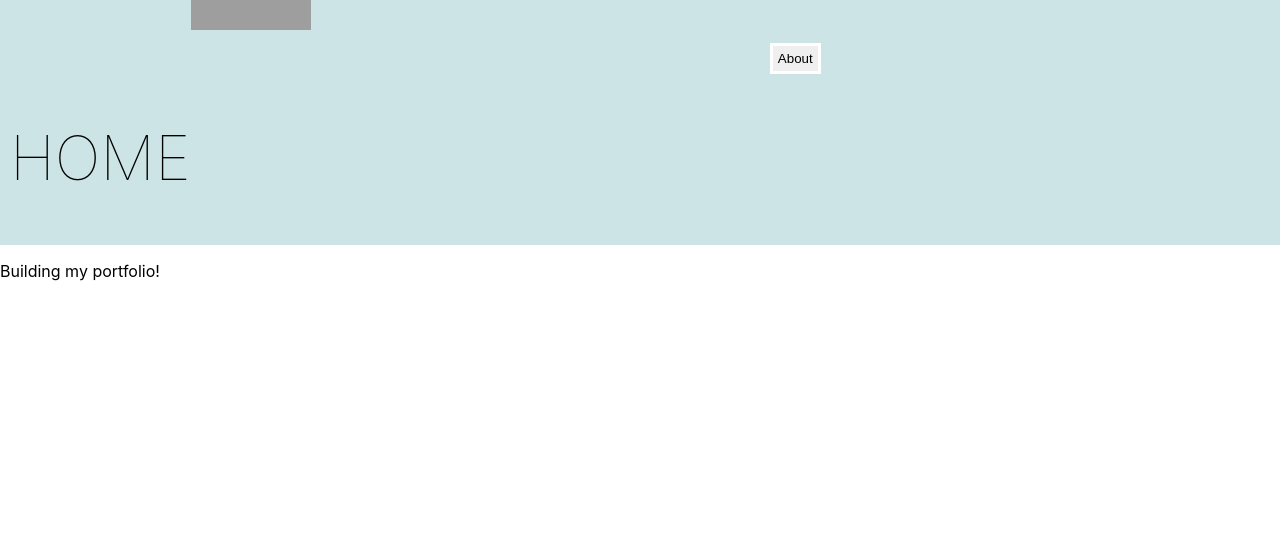
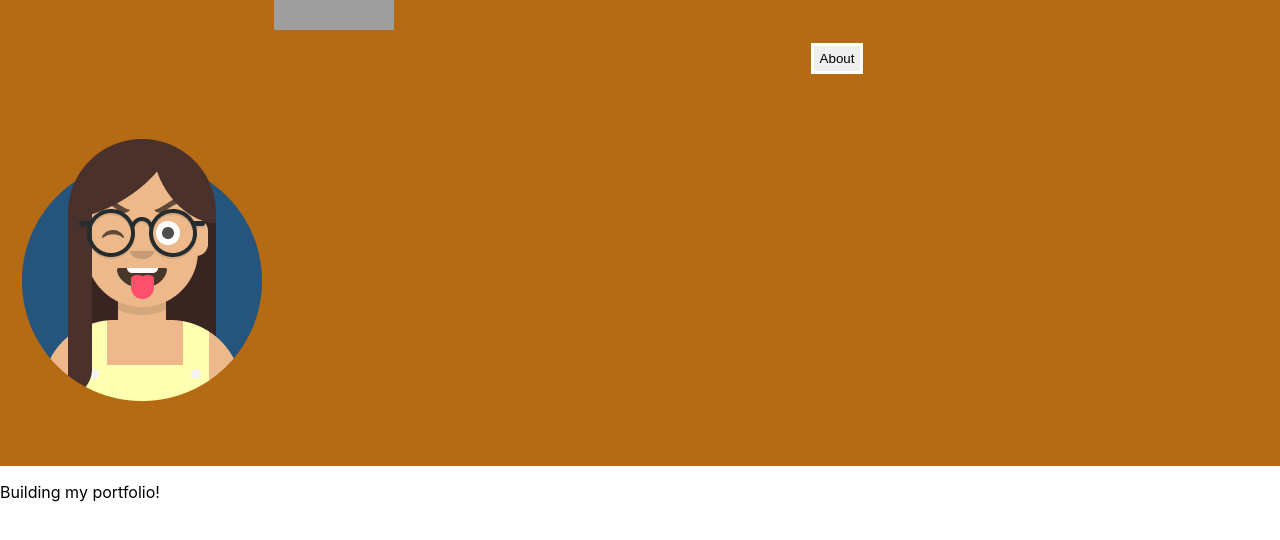
Before and after one commit to 5usana/portfolio, a React (Create React App) app: page / in a window 1280 px wide. Shown: the top 540 px of the page. Built offline with nearby package versions, Linux system fonts and the light colour scheme; grey boxes are pictures that could not be loaded.

Commit message:
updated navbar color, tweaking social media links

```diff
--- a/src/components/NavBar.js
+++ b/src/components/NavBar.js
@@ -1,6 +1,7 @@
 import React from 'react';
 import { Link } from 'react-router-dom';
 import styled from 'styled-components';
+import susana from '../images/avatar-susana.png';
 
 const HomeNav = styled.nav`
 	margin: 0 auto;
@@ -14,7 +15,7 @@ const NavContainer = styled.section`
 	display: flex;
 	flex-direction: row;
 	order: 1;
-	background-color: #CCE4E5;
+	background-color: #b56a14;
 	flex-flow: row;
 `;
 
@@ -34,6 +35,10 @@ const AboutButton = styled.button`
  	order-radius:0.12em;
  	transition: all 0.2s;
 `;
+const StyledLink = styled.a`
+  color: red;
+
+`;
 
 function NavBar() {
 
@@ -41,11 +46,11 @@ function NavBar() {
 		<NavContainer>
 			<Link style={{ textDecoration: 'none' }} to='/'>
 				<HeaderOne>
-					HOME
-					</HeaderOne>
+					<img src={susana} alt='susana avatar' />
+				</HeaderOne>
 			</Link>
 
-				<a href="https://twitter.com/Susana_debugs" target="blank"><img align="center" src="https://cdn.jsdelivr.net/npm/simple-icons@3.0.1/icons/twitter.svg" alt="Susana_debugs" height="30" width="40" /></a>
+				<StyledLink href="https://twitter.com/Susana_debugs" target="blank"><img align="center" src="https://cdn.jsdelivr.net/npm/simple-icons@3.0.1/icons/twitter.svg" alt="Susana_debugs" height="30" width="40" style={{ color: '#23777d' }}/></StyledLink>
 				<a href="https://www.linkedin.com/in/susanacmartins/" target="blank"><img align="center" src="https://cdn.jsdelivr.net/npm/simple-icons@3.0.1/icons/linkedin.svg" alt="susanacmartins" height="30" width="40" /></a>
  				<a href="https://www.instagram.com/susanacodes/?hl=en" target="blank"><img align="center" src="https://cdn.jsdelivr.net/npm/simple-icons@3.0.1/icons/instagram.svg" alt="susanawashere" height="30" width="40" /></a>
 
```
